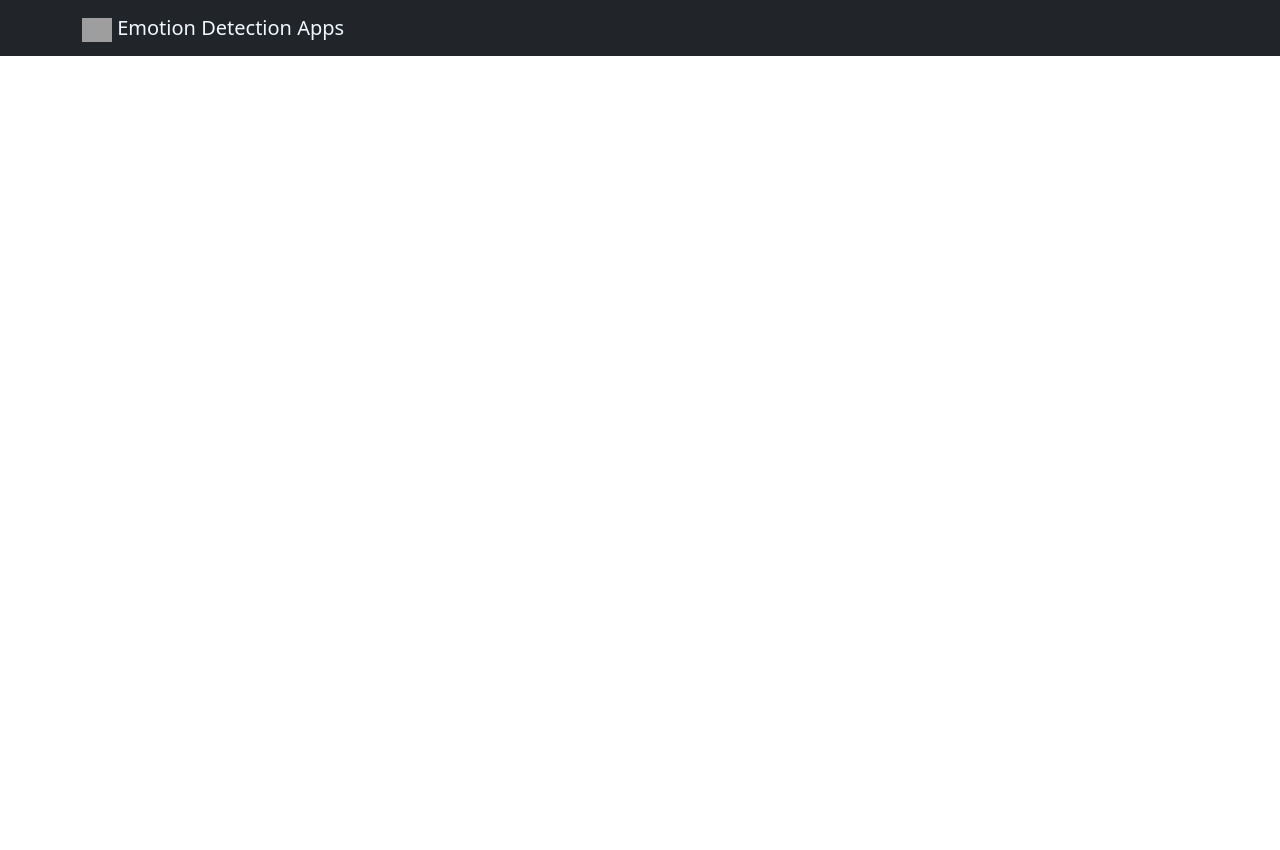
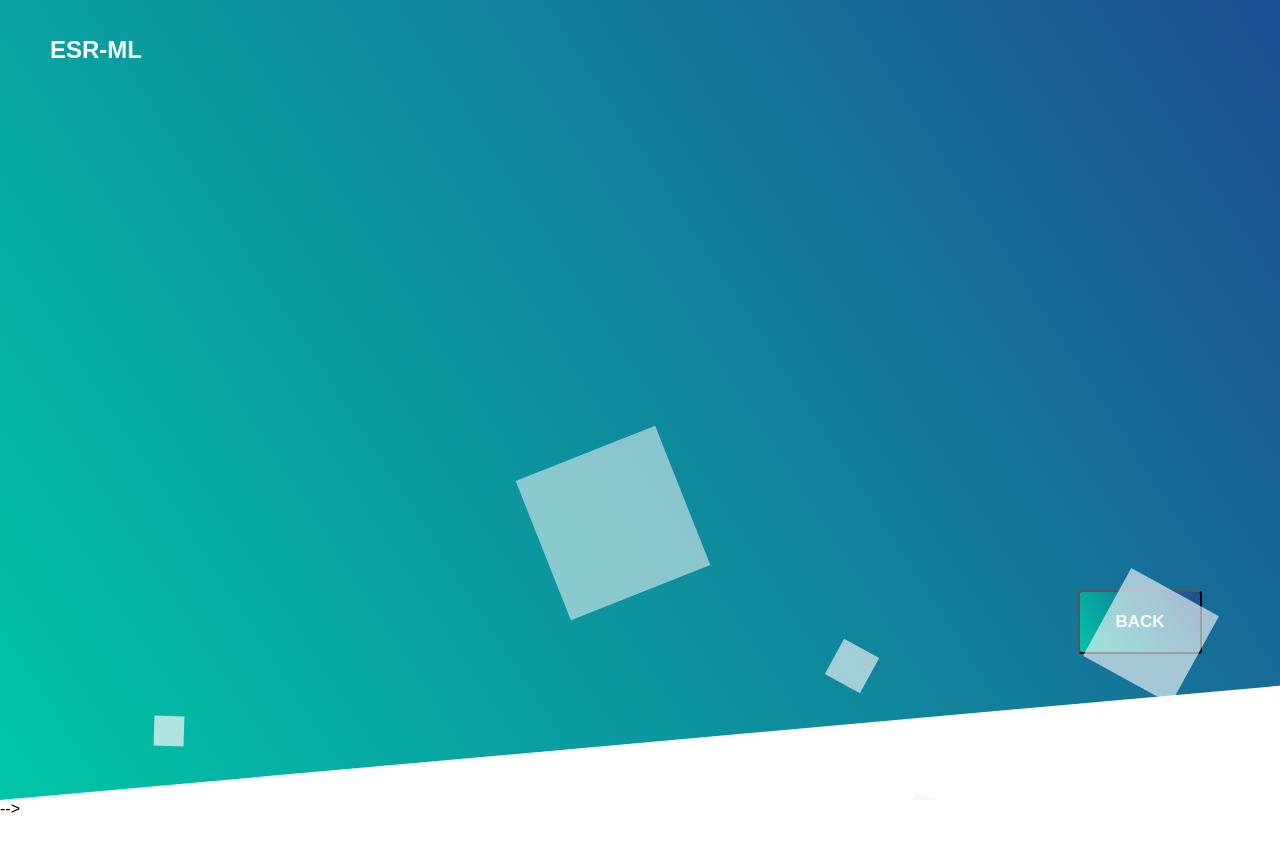
Before and after one commit to SEVERUS2001/ESR_dev_drive_2021, a Flask app: template templates/base_emotion_1.html in a window 1280 px wide. Before the commit the page ends 56 px from the top, so only its background shows below. Run offline with Flask 2, Linux system fonts and the light colour scheme; the template is opened without the code that fills it, so the values that code supplies are empty; grey boxes are pictures that could not be loaded.

Commit message:
updated base_emotion_1.html

```diff
--- a/templates/base_emotion_1.html
+++ b/templates/base_emotion_1.html
@@ -5,20 +5,185 @@
     <meta charset="utf-8">
     <meta name="viewport" content="width=device-width, initial-scale=1">
 
-    <!-- Bootstrap CSS -->
-    <link href="https://cdn.jsdelivr.net/npm/bootstrap@5.1.0/dist/css/bootstrap.min.css" rel="stylesheet" integrity="sha384-KyZXEAg3QhqLMpG8r+8fhAXLRk2vvoC2f3B09zVXn8CA5QIVfZOJ3BCsw2P0p/We" crossorigin="anonymous">
+    <!-- Bootstrap CSS
+    <link href="https://cdn.jsdelivr.net/npm/bootstrap@5.1.0/dist/css/bootstrap.min.css" rel="stylesheet" integrity="sha384-KyZXEAg3QhqLMpG8r+8fhAXLRk2vvoC2f3B09zVXn8CA5QIVfZOJ3BCsw2P0p/We" crossorigin="anonymous"> -->
 
-    <title>Flask App!</title>
+    <!-- <title>Flask App!</title> -->
   </head>
+  <style>
+    *{
+    margin: 0; padding:0; box-sizing: border-box;
+    font-family: 'Montserrat', sans-serif;
+}
+
+.site-header {
+    width: 100%;
+    height: 100vh;
+    background: #0f8a9d;
+    background: linear-gradient(57deg, #00C6A7 , #1E4D92 );
+    clip-path: polygon(0% 0%, 100% 00%, 105% 85%, 0% 100%);
+
+}
+
+
+nav{
+    width: 100%; height: 100px;
+    /*background-color:  red;*/
+    display: flex; color: white;
+
+}
+
+.logo{
+    width: 50%;
+    height: 100px;
+}
+
+.logo h1{
+    line-height: 100px;
+    padding-left: 50px;
+}
+
+.menu{
+    width: 50%; height: 100px;
+}
+
+.menu ul{
+    width: 100%;
+    height: 100px;
+    display: flex;
+    flex-direction: row;
+    justify-content: space-around;
+    align-items:  center;
+}
+
+.menu ul li{
+    list-style: none;
+    font-size: 12px;
+    font-weight: bold;
+    text-transform: uppercase;
+}
+
+section{ display: flex;  }
+
+.rightside{ width: 55%; height: 300px; color: white; text-align: center; margin-top: 450px; padding: 40px; margin-left: 1000px;}
+
+.rightside button{   font-size: 17px;
+    font-weight: 600;
+    color: white;
+    text-transform: uppercase;
+    background: linear-gradient(57deg, #00C6A7 , #1E4D92 );
+    border-radius: 4px 4px 4px 4px;
+    padding: 20px 35px ;
+}
+
+
+
+.rightside button:hover{
+      background: linear-gradient(57deg, #1E4D92, #00C6A7 );
+}
+
+
+.box-area {
+	position: absolute;
+	top: 0;
+	left: 0;
+	width: 100%;
+	height: 100%;
+	overflow: hidden;
+}
+
+.box-area li {
+	position: absolute;
+	display:grid;
+	list-style: none;
+	width: 25px;
+	height: 25px;
+	background: rgba(246, 247, 247, 0.952);
+	animation: animate 20s linear infinite;
+	bottom: -150px;
+}
+
+.box-area li:nth-child(1) {
+	left: 86%;
+	width: 100px;
+	height: 100px;
+	animation-delay: 0s;
+}
+
+.box-area li:nth-child(2) {
+	left: 12%;
+	width: 30px;
+	height: 30px;
+	animation-delay: 1.5s;
+	animation-duration: 20s;
+}
+
+.box-area li:nth-child(3) {
+	left: 70%;
+	width: 100px;
+	height: 100px;
+	animation-delay: 5.5s;
+}
+
+.box-area li:nth-child(4) {
+	left: 42%;
+	width: 150px;
+	height: 150px;
+	animation-delay: 0s;
+	animation-duration: 15s;
+}
+
+.box-area li:nth-child(5) {
+	left: 65%;
+	width: 40px;
+	height: 40px;
+	animation-delay: 0s;
+}
+
+.box-area li:nth-child(6) {
+	left: 15%;
+	width: 10px;
+	height: 10px;
+	animation-delay: 3.5s;
+}
+
+@keyframes animate {
+	0% {
+		transform: translateY(0) rotate(0deg);
+		opacity: 1;
+	}
+	100% {
+		transform: translateY(-800px) rotate(360deg);
+		opacity: 0;
+	}
+}
+</style>
   <body>
-    <nav class="navbar navbar-light bg-dark">
-        <div class="container">
-          <a class="navbar-brand" href="#" style="color: aliceblue;">
-            <img src="https://i.postimg.cc/nz3DKPLw/face-recognition.png" alt="" width="30" height="24">
-        Emotion Detection  Apps
-        </a>
-        </div>
+    <header class="site-header clearfix">
+      <nav>
+       <div class="logo">
+        <h1>ESR-ML</h1>
+       </div>
       </nav>
+
+      <section>
+       <div class="rightside">
+        <button>Back</button>
+       </div>
+
+      </section>
+     </header>
+
+     <div class="animation-area">
+         <ul class="box-area">
+             <li></li>
+             <li></li>
+             <li></li>
+             <li></li>
+             <li></li>
+             <li></li>
+         </ul>
+     </div>
 
 {% block content %}
 {% endblock %}
@@ -32,6 +197,6 @@
     <!--
     <script src="https://cdn.jsdelivr.net/npm/@popperjs/core@2.9.3/dist/umd/popper.min.js" integrity="sha384-eMNCOe7tC1doHpGoWe/6oMVemdAVTMs2xqW4mwXrXsW0L84Iytr2wi5v2QjrP/xp" crossorigin="anonymous"></script>
     <script src="https://cdn.jsdelivr.net/npm/bootstrap@5.1.0/dist/js/bootstrap.min.js" integrity="sha384-cn7l7gDp0eyniUwwAZgrzD06kc/tftFf19TOAs2zVinnD/C7E91j9yyk5//jjpt/" crossorigin="anonymous"></script>
-    -->
+    --> -->
   </body>
 </html>
```
